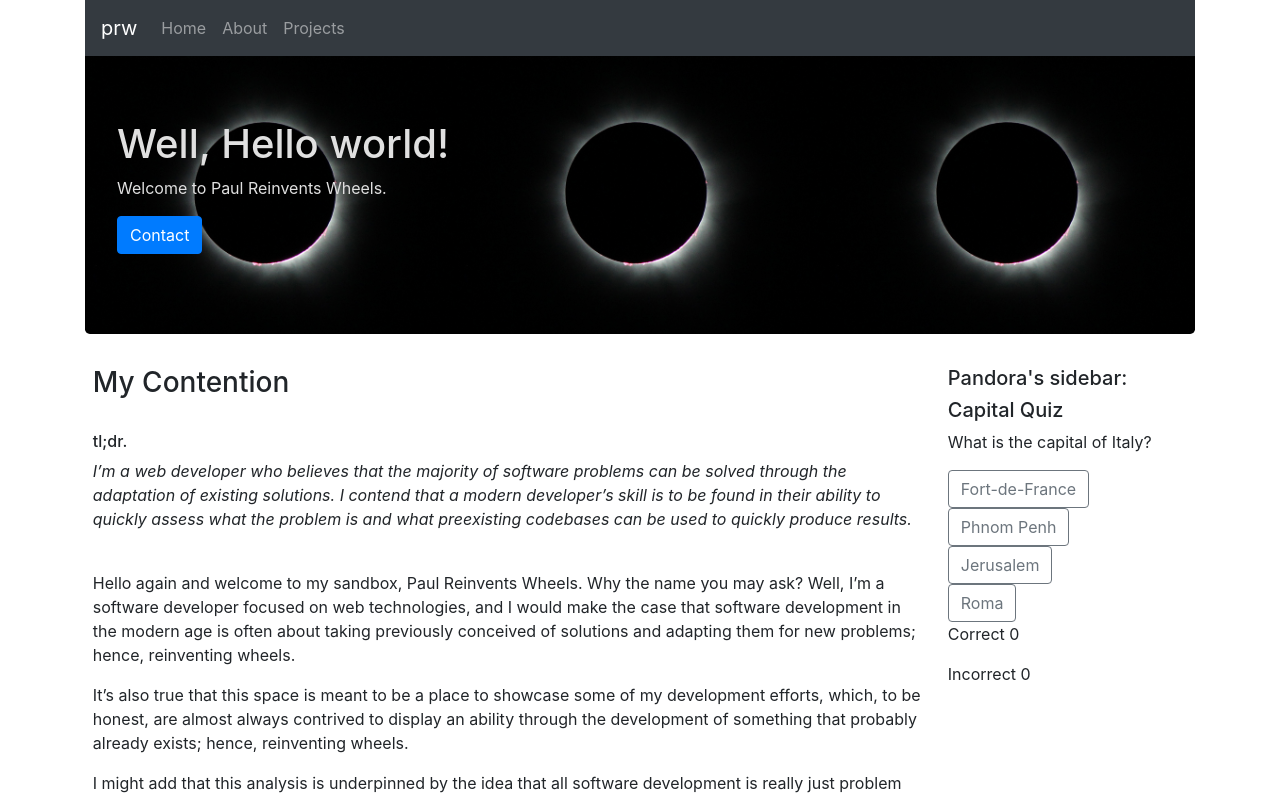
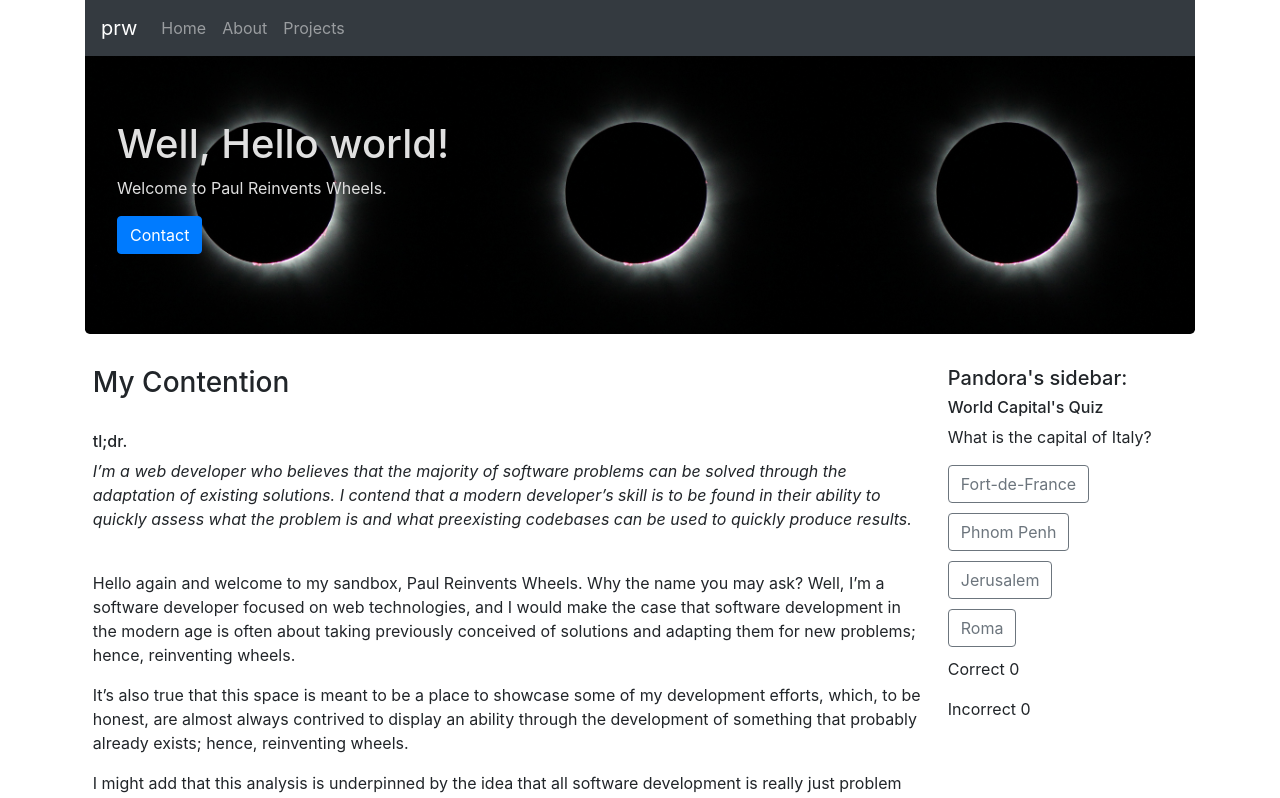
Before and after one commit to paulreyneveld/prw-production, a React (Create React App) app in the folder prw-front-end/: page / in a window 1280 px wide. Shown: the top 798 px of the page. Built offline with nearby package versions, Linux system fonts and the light colour scheme.

Commit message:
More styling

```diff
--- a/prw-front-end/src/components/CapitalsQuiz.js
+++ b/prw-front-end/src/components/CapitalsQuiz.js
@@ -46,12 +46,12 @@ const CapitalsQuiz = () => {
 
     return (
         <>
-        <h5>Capital Quiz</h5>
+        <h6>World Capital's Quiz</h6>
         <p>What is the capital of {answer.country}?</p>
         {
             countryList.map((country, index) =>
                 <>
-                <Button variant="outline-secondary" key={index} onClick={() => handleButtonClick(country.city)}>{country.city}</Button><br />
+                <Button style={{marginBottom: 10}}variant="outline-secondary" key={index} onClick={() => handleButtonClick(country.city)}>{country.city}</Button><br />
                 </>
             )
         }
--- a/prw-front-end/src/components/Dictionary.js
+++ b/prw-front-end/src/components/Dictionary.js
@@ -1,5 +1,6 @@
 import React, { useState } from 'react'
 import axios from 'axios'
+import Button from 'react-bootstrap/Button'
 
 
 const Dictionary = () => {
@@ -24,16 +25,14 @@ const Dictionary = () => {
 
     }
 
-    console.log(definition)
-
     return (
         <>
         <form onSubmit={queryAPI}>
             <label>Search definition:</label>
             <p>(courtesy of Merriam-Webster dictionary API)</p>
             <br />
-            <input type="text" value={searchTerm} onChange={(event) => setSearchTerm(event.target.value)} />
-            <button>Submit</button>
+            <input type="text" value={searchTerm} onChange={(event) => setSearchTerm(event.target.value)} style={{marginRight: 5}} />
+            <Button variant="outline-secondary">Submit</Button>
         </form>
         {definition.map((entry, index) => <li key={index}>{entry}</li>)}
         </>
```
